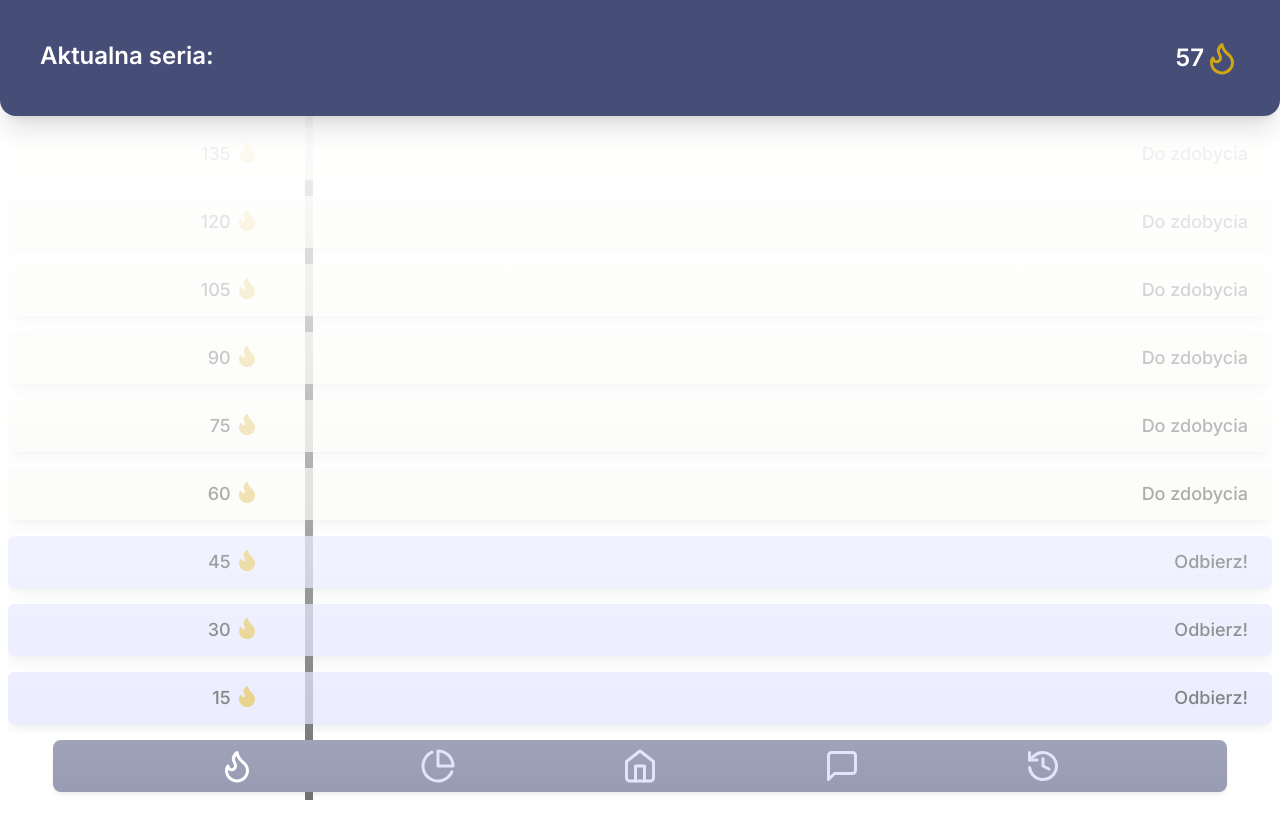
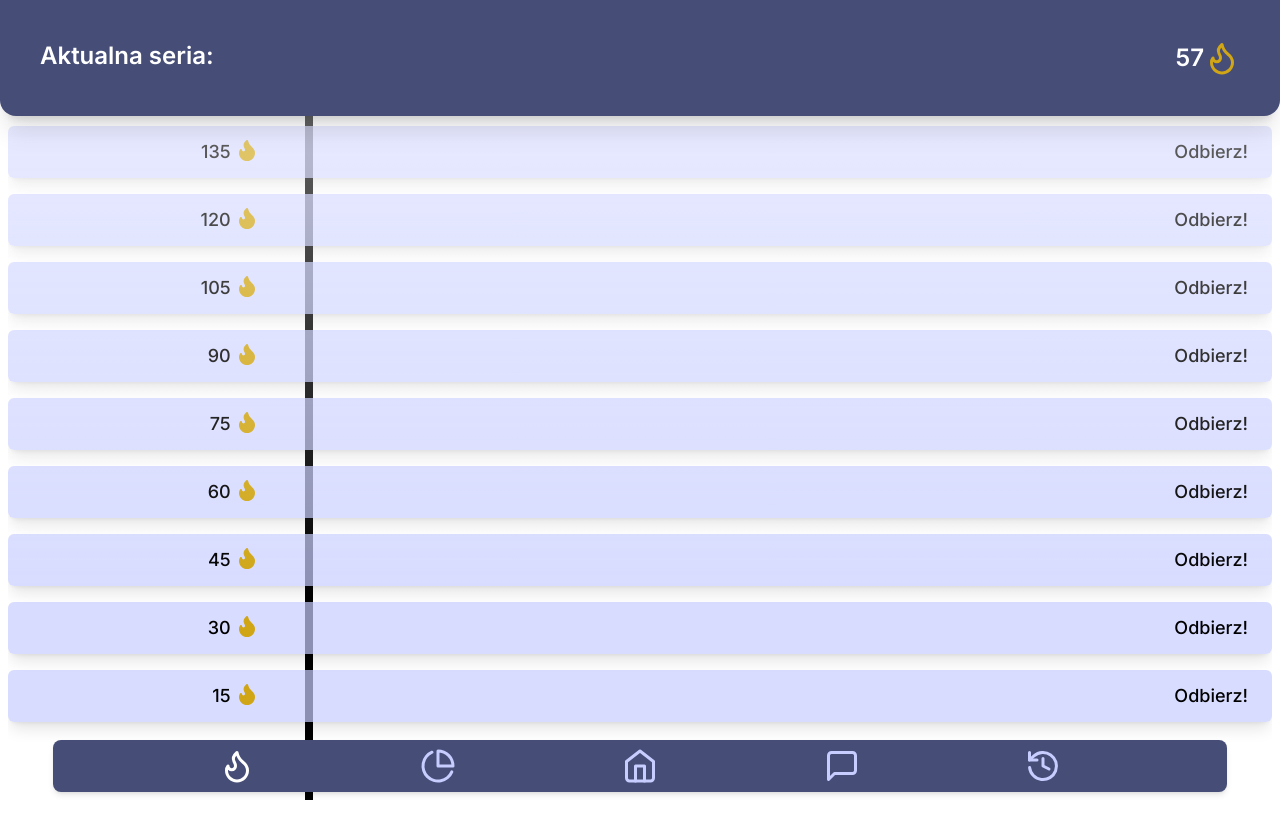
Before and after one commit to Truly-Depressed-Developers/stop-scrolling, a Next.js app: page /streak in a window 1280 px wide. Shown: the top 838 px of the page. After the commit the page ends 800 px from the top, so only its background shows below. Built offline with nearby package versions, Linux system fonts and the light colour scheme.

Commit message:
Fix: Streak display

```diff
--- a/src/app/streak/page.tsx
+++ b/src/app/streak/page.tsx
@@ -40,14 +40,14 @@ const Streak = () => {
                 </Header>
                 <div
                     ref={achievementRef}
-                    className="mx-2 flex max-h-[77vh] grow flex-col overflow-y-scroll"
+                    className="mx-2 flex max-h-screen grow flex-col overflow-y-scroll absolute bottom-0 top-0 left-0 right-0 pt-[130px] pb-[70px]"
                 >
-                    <div className="absolute left-0 top-[10%] z-10 aspect-square w-screen bg-gradient-to-b from-white to-transparent" />
+                    <div className="absolute left-0 top-[10%] z-10 aspect-square w-screen bg-gradient-to-b from-white to-transparent pointer-events-none" />
                     {[...Array(20)].map((_, i) => (
                         <Achievement
                             key={i}
                             number={300 - i * 15}
-                            toCollected={300 - i * 15 < streak ? true : false}
+                            toCollected={180 - i * 15 < streak}
                         />
                     ))}
                 </div>
--- a/src/components/Nav.tsx
+++ b/src/components/Nav.tsx
@@ -11,7 +11,7 @@ const Nav = () => {
     const color = "#c8cdff";
 
     return (
-        <div className="w-full">
+        <div className="w-full z-40">
             <div className="mx-auto mb-2 flex w-11/12 justify-evenly rounded-lg bg-primary py-2 shadow-md">
                 <Link href={"/streak"}>
                     <svg
```
